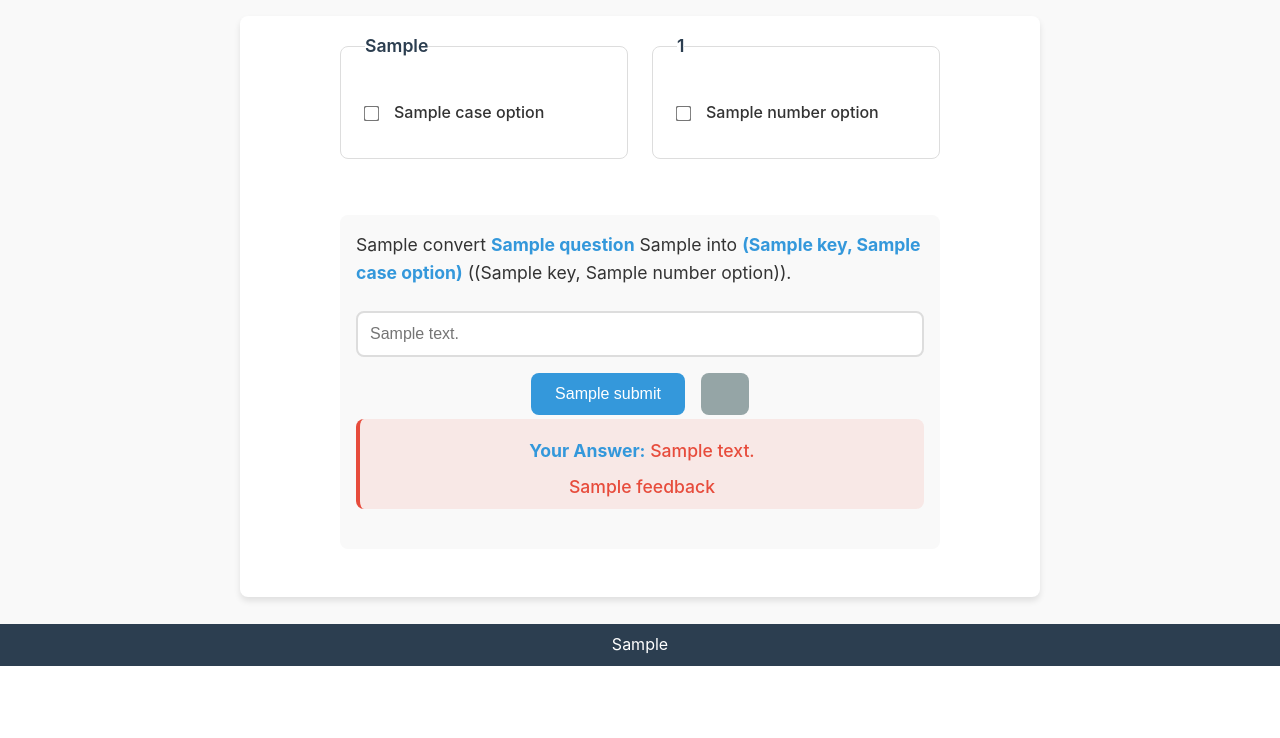
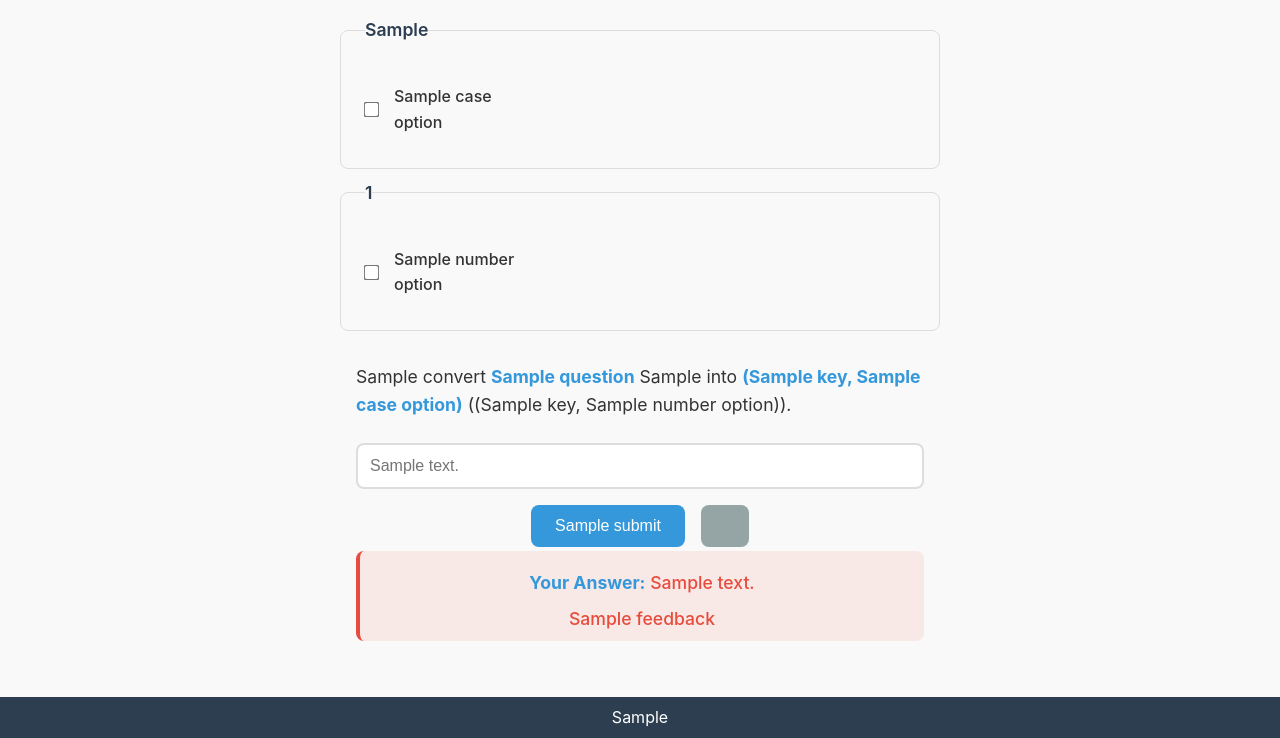
Before and after one commit to Zvord/ours-everything, a Flask app: template templates/forward_drill.html in a window 1280 px wide. Shown: the part 134-872 px from the top of the page. Before the commit the page ends 800 px from the top, so only its background shows below. Run offline with Flask 3, Linux system fonts and the light colour scheme; the template is opened without the code that fills it: most values are stand-ins (such as "Sample title", 1, 10 or a date in 2020).

Commit message:
Compact forward drill

```diff
--- a/templates/forward_drill.html
+++ b/templates/forward_drill.html
@@ -5,11 +5,8 @@
 {% block header_title %}{{ t.forward_drill }}{% endblock %}
 
 {% block content %}
-    <div class="drill-container">
-        <div class="drill-options">
     <form method="POST" class="drill-form">
-                <div class="options-container">
-                    <fieldset class="option-group">
+        <fieldset class="option-group" style="margin-bottom: 10px;">
             <legend>{{ t.select_cases }}</legend>
             <div class="checkbox-grid">
                 {% for key, label in case_options.items() %}
@@ -22,7 +19,7 @@
             </div>
         </fieldset>
 
-                    <fieldset class="option-group">
+        <fieldset class="option-group" style="margin-bottom: 10px;">
             <legend>{{ t.select_number }}</legend>
             <div class="checkbox-grid">
                 {% for key, label in number_options.items() %}
@@ -34,7 +31,6 @@
                 {% endfor %}
             </div>
         </fieldset>
-                </div>
 
         <div class="drill-question">
             <p>
@@ -64,6 +60,4 @@
             {% endif %}
         </div>
     </form>
-        </div>
-    </div>
 {% endblock %}
```
Lines whose indentation alone changed are shown as unchanged.
